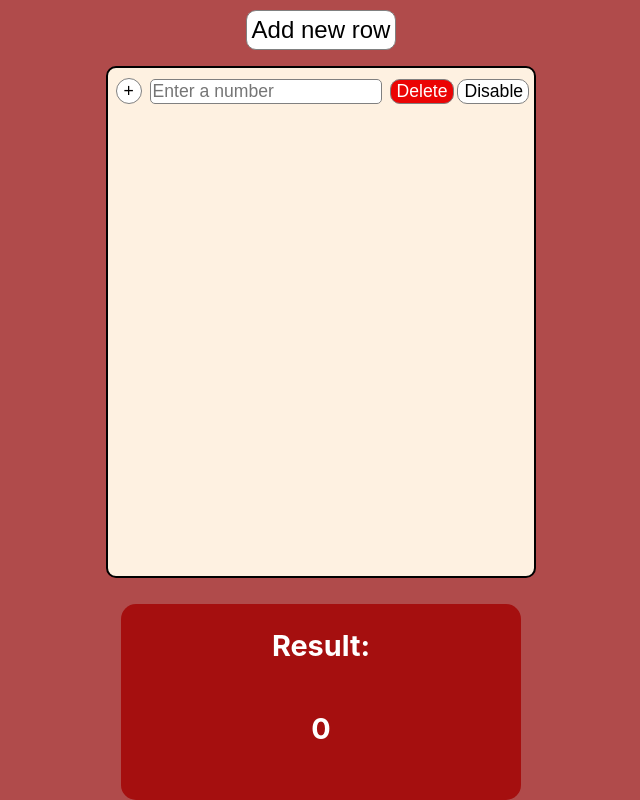
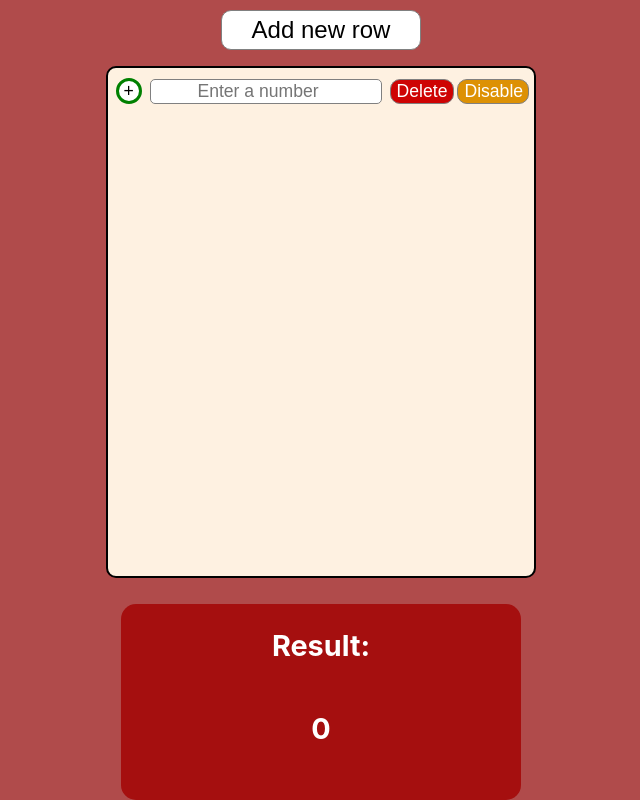
Before and after one commit to federico-palma/coolshop-exercise, a React (Create React App) app: page / in a window 1280 px wide. Shown: the whole page, without its empty margins (319-959 px from the left). Built offline with nearby package versions, Linux system fonts and the light colour scheme.

Commit message:
Added conditional styling for Btns

```diff
--- a/src/App.css
+++ b/src/App.css
@@ -39,7 +39,11 @@ button:active {
 .new-row-btn {
   font-size: 1.5rem;
   background-color: white;
-  padding: 5px;
+  padding: 5px 30px;
+}
+
+li {
+  list-style: none;
 }
 
 .row-list {
@@ -66,6 +70,16 @@ button:active {
   width: 26px;
   height: 26px;
   margin: 0px 3px;
+  padding: 0px;
+  border: 3px solid;
+}
+
+.adding {
+  border-color: green;
+}
+
+.substracting {
+  border-color: red;
 }
 
 .row-input {
@@ -73,16 +87,26 @@ button:active {
   font-size: 1.1rem;
   border-radius: 5px;
   border: 1px solid grey;
+  text-align: center;
 }
 
 .delete-btn {
   margin: 0px 3px;
-  background-color: rgb(235, 4, 4);
+  background-color: rgb(206, 3, 3);
   color: white;
 }
 
 .disable-btn {
   width: 72px;
+  color: white;
+}
+
+.enabled {
+  background-color: rgb(221, 145, 4);
+}
+
+.disabled {
+  background-color: green;
 }
 
 .result-container {
--- a/src/Components/RowComponent.js
+++ b/src/Components/RowComponent.js
@@ -26,7 +26,13 @@ const RowComponent = (props) => {
 
   return (
     <div className="row">
-      <button type="button" className="operator" onClick={handleChangeOperator}>
+      <button
+        type="button"
+        className={
+          currentOperator === "+" ? "operator adding" : "operator substracting"
+        }
+        onClick={handleChangeOperator}
+      >
         {currentOperator}
       </button>
       <input
@@ -44,7 +50,9 @@ const RowComponent = (props) => {
       </button>
       <button
         type="button"
-        className="disable-btn"
+        className={
+          isEnabled === true ? "disable-btn enabled" : "disable-btn disabled"
+        }
         onClick={handleChangeEnabled}
       >
         {isEnabled === true ? "Disable" : "Enable"}
```
